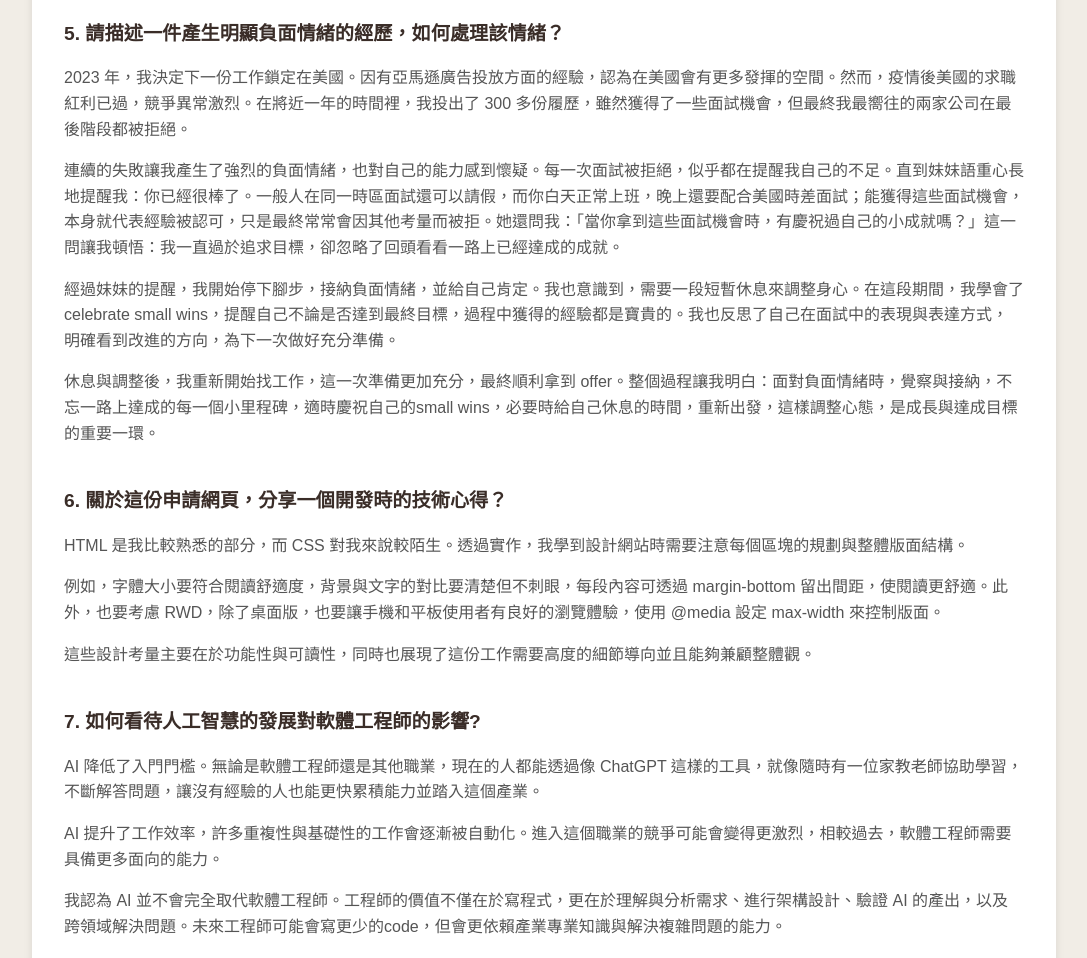
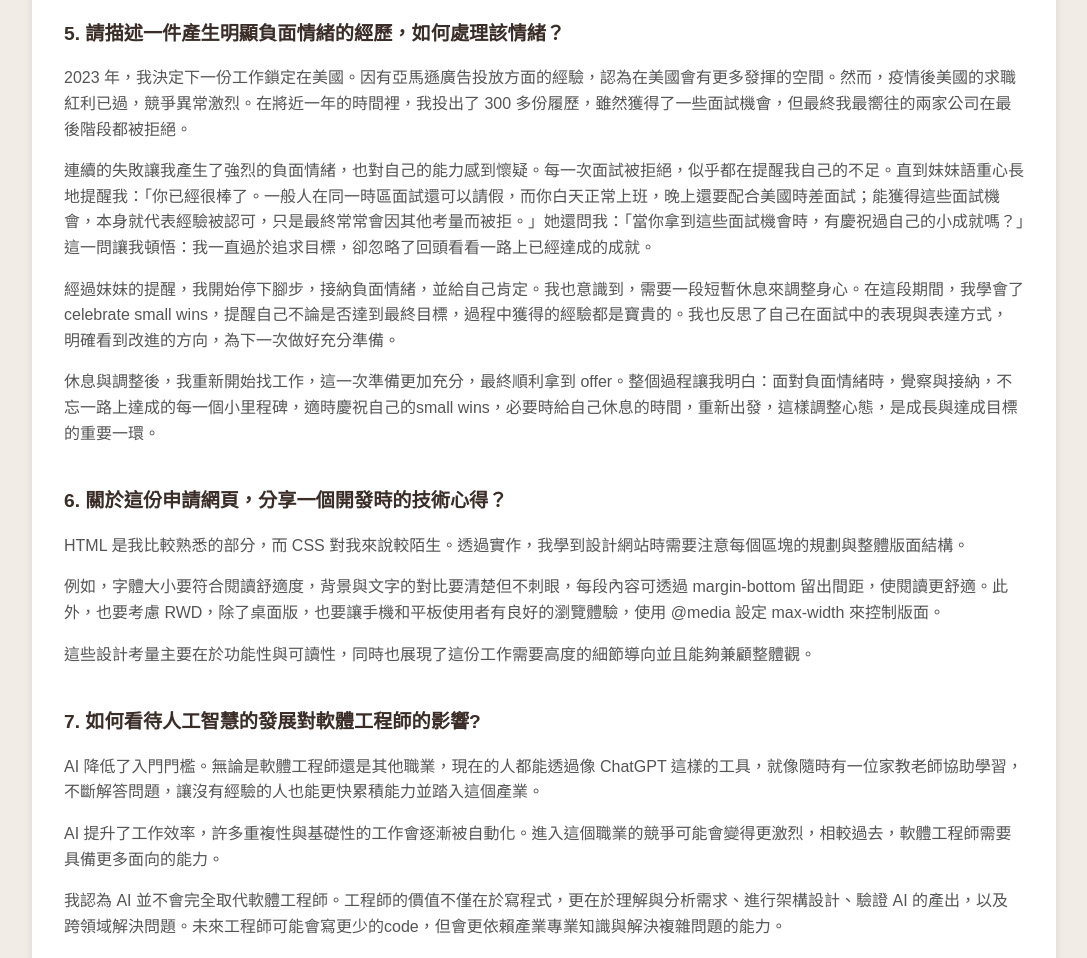
Before and after one commit to ellianahsu/WeHelp, a plain HTML site: page index.html in a window 1280 px wide. Shown: the part 1361-2319 px from the top of the page, without its empty margins (96-1183 px from the left). Drawn offline with Linux system fonts and the light colour scheme.

Commit message:
Update index.html

```diff
--- a/index.html
+++ b/index.html
@@ -41,7 +41,7 @@
       <div class="qa">
         <h2>5. 請描述一件產生明顯負面情緒的經歷，如何處理該情緒？</h2>
         <p>2023 年，我決定下一份工作鎖定在美國。因有亞馬遜廣告投放方面的經驗，認為在美國會有更多發揮的空間。然而，疫情後美國的求職紅利已過，競爭異常激烈。在將近一年的時間裡，我投出了 300 多份履歷，雖然獲得了一些面試機會，但最終我最嚮往的兩家公司在最後階段都被拒絕。</p>
-        <p>連續的失敗讓我產生了強烈的負面情緒，也對自己的能力感到懷疑。每一次面試被拒絕，似乎都在提醒我自己的不足。直到妹妹語重心長地提醒我：你已經很棒了。一般人在同一時區面試還可以請假，而你白天正常上班，晚上還要配合美國時差面試；能獲得這些面試機會，本身就代表經驗被認可，只是最終常常會因其他考量而被拒。她還問我：「當你拿到這些面試機會時，有慶祝過自己的小成就嗎？」這一問讓我頓悟：我一直過於追求目標，卻忽略了回頭看看一路上已經達成的成就。</p>
+        <p>連續的失敗讓我產生了強烈的負面情緒，也對自己的能力感到懷疑。每一次面試被拒絕，似乎都在提醒我自己的不足。直到妹妹語重心長地提醒我：「你已經很棒了。一般人在同一時區面試還可以請假，而你白天正常上班，晚上還要配合美國時差面試；能獲得這些面試機會，本身就代表經驗被認可，只是最終常常會因其他考量而被拒。」她還問我：「當你拿到這些面試機會時，有慶祝過自己的小成就嗎？」這一問讓我頓悟：我一直過於追求目標，卻忽略了回頭看看一路上已經達成的成就。</p>
 		<p>經過妹妹的提醒，我開始停下腳步，接納負面情緒，並給自己肯定。我也意識到，需要一段短暫休息來調整身心。在這段期間，我學會了celebrate small wins，提醒自己不論是否達到最終目標，過程中獲得的經驗都是寶貴的。我也反思了自己在面試中的表現與表達方式，明確看到改進的方向，為下一次做好充分準備。</p>
 		<p>休息與調整後，我重新開始找工作，這一次準備更加充分，最終順利拿到 offer。整個過程讓我明白：面對負面情緒時，覺察與接納，不忘一路上達成的每一個小里程碑，適時慶祝自己的small wins，必要時給自己休息的時間，重新出發，這樣調整心態，是成長與達成目標的重要一環。</p>
       </div>
```
